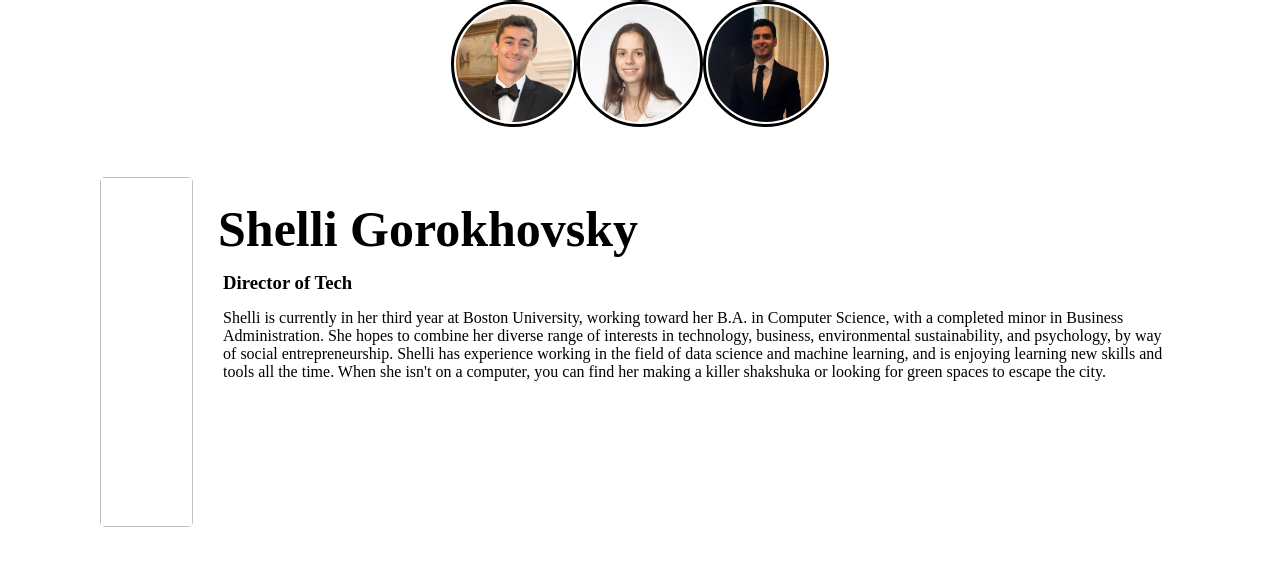
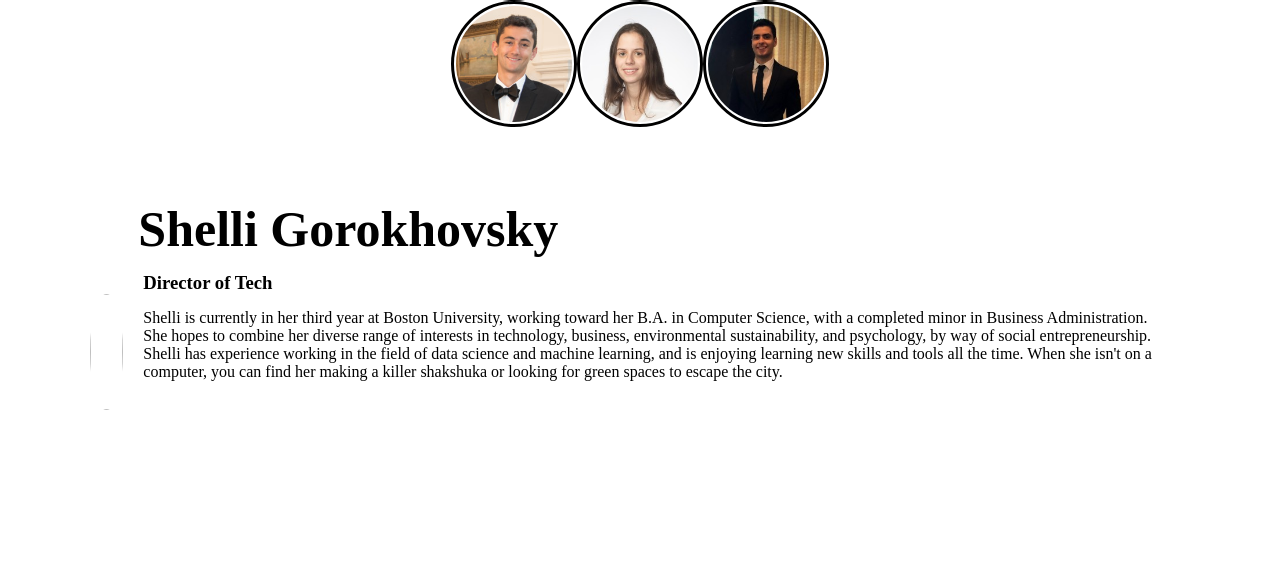
Before and after one commit to sgorok/butechtrack, a Flask app: page /theteam in a window 1280 px wide. Shown: the part 335-900 px from the top of the page. Run offline with Flask 2, Linux system fonts and the light colour scheme.

Commit message:
profile change to circular fix

```diff
--- a/static/teamstyle.css
+++ b/static/teamstyle.css
@@ -9,7 +9,7 @@ body {
     padding: 0px;
 }
 
-.image-container{
+.image-container, .profile{
     display: flex;
     justify-content: center;
     align-items: center;
@@ -46,13 +46,15 @@ img{
     border-radius: 5px;
     box-shadow: 0px 0px 50px rgb(145, 1, blue);
 }
+/*
 .profile{
     width: 350px;
-    height: 350px;
+    height: 175px;
     border-radius: 15px;
     padding:10px;
     margin: 0px;
 }
+*/
 .name{
     margin-top: 80px;
     padding: 0px 15px;
```
